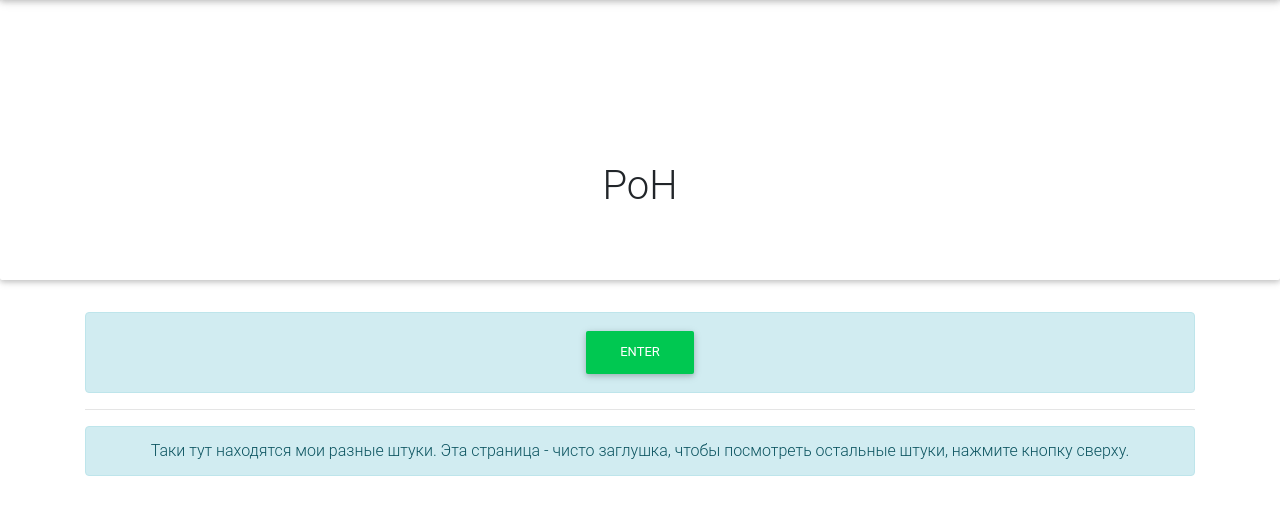
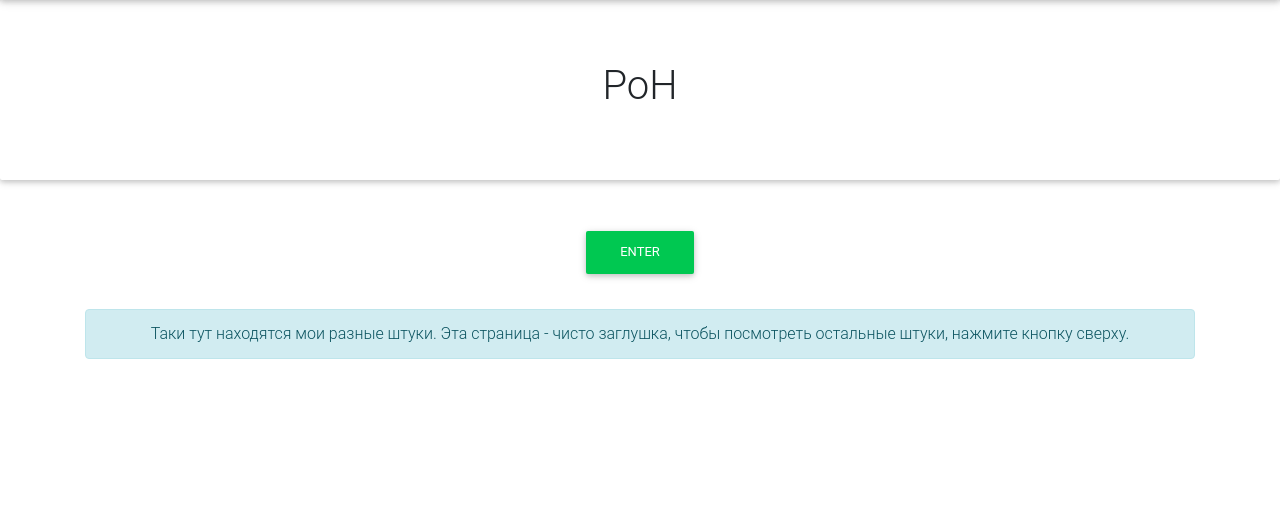
Before and after one commit to CaffeineAgency/heroku-caffeine-app, a Django app: page / in a window 1280 px wide. Shown: the part 47-562 px from the top of the page. Run offline with Django 3.2, Linux system fonts and the light colour scheme; some libraries are stand-ins or nearby versions.

Commit message:
Improved UI

```diff
--- a/hello/templates/index.html
+++ b/hello/templates/index.html
@@ -5,19 +5,15 @@
 
 <div class="jumbotron text-center">
     <div class="container">
-        <a href="/" class="lang-logo">
-            <img src="{% static 'lang-logo.png'%}">
-        </a>
         <h1>PoH</h1>
     </div>
 </div>
 <div class="container">
-    <div class="alert alert-info text-center" role="alert">
+    <div class="alert text-center" role="alert">
         <form action="/acollection">
             <button type="submit" class="btn btn-success">Enter</button>
         </form>
     </div>
-    <hr>
     <div class="alert alert-info text-center" role="alert">
         Таки тут находятся мои разные штуки. Эта страница - чисто заглушка, чтобы посмотреть остальные штуки, нажмите кнопку сверху.
     </div>
```
